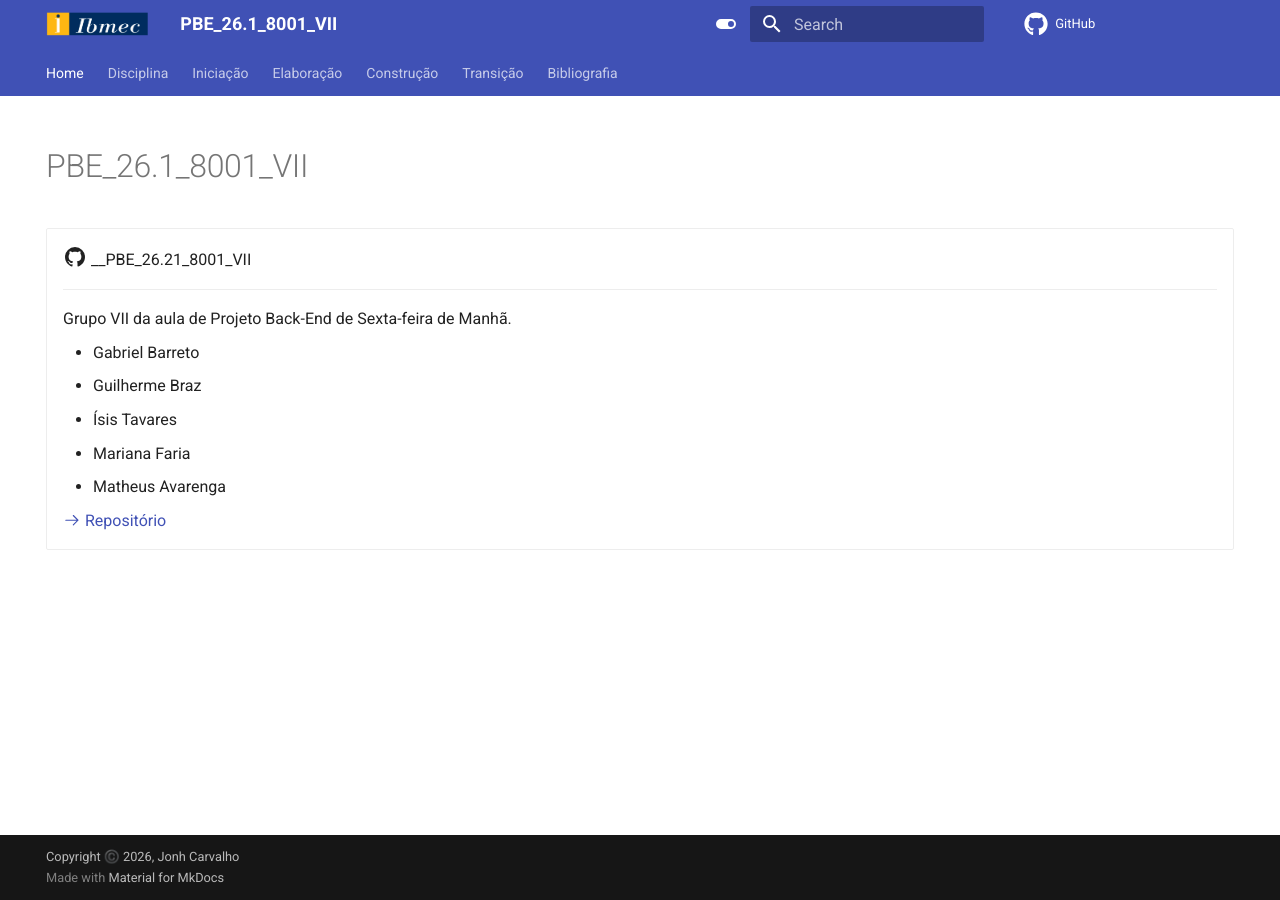
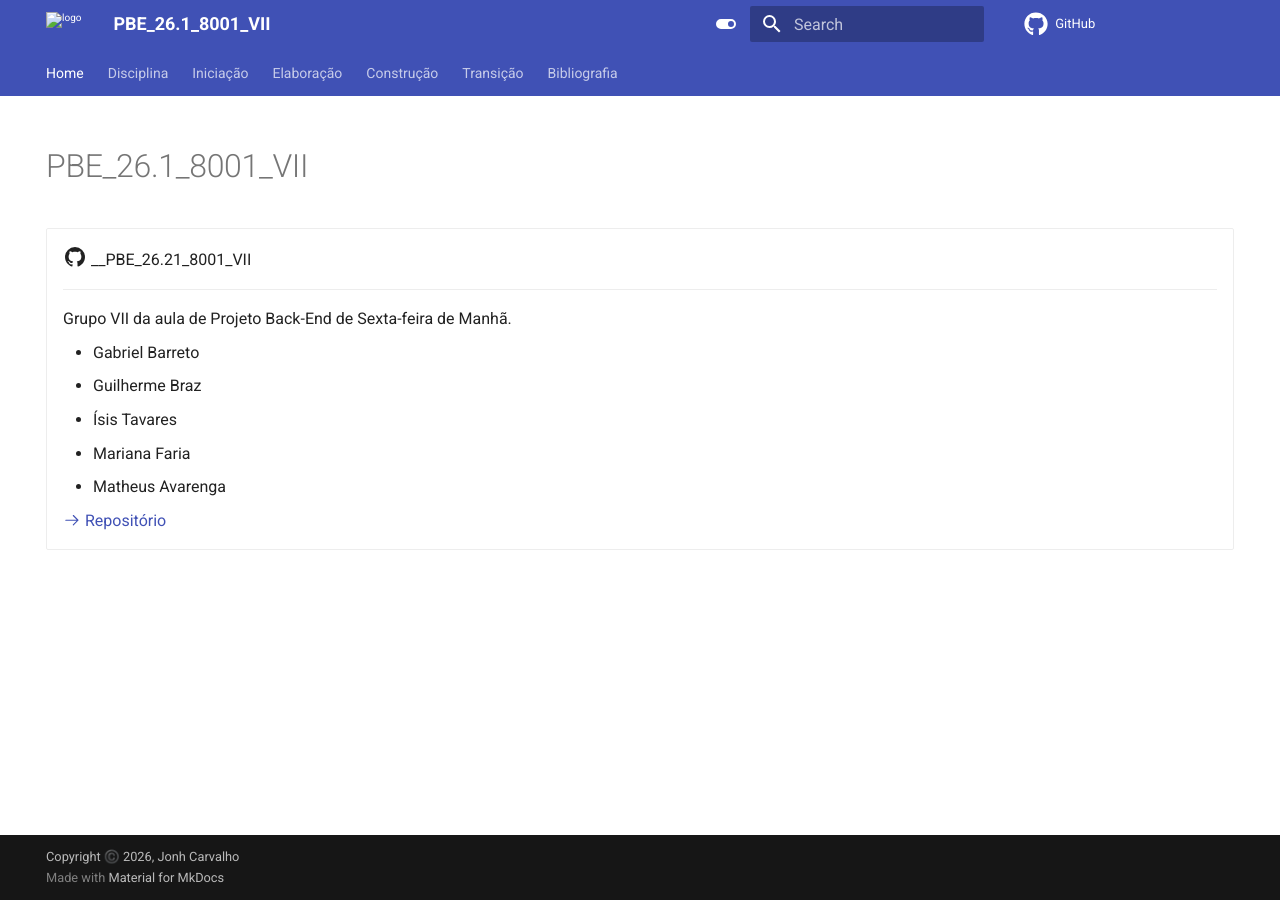
Before and after one commit to Projetos-de-Extensao/PBE_26.1_8001_VII, an MkDocs documentation site: the page built from docs/index.md, in a window 1280 px wide. Built offline with MkDocs 1.6.1 and Material for MkDocs 9.7.7, drawn with Linux system fonts in a browser that asks for light colours; comment, search, counter and statistics services are not loaded.

Commit message:
Correção logo

```diff
--- a/mkdocs.yml
+++ b/mkdocs.yml
@@ -98,9 +98,9 @@ plugins:
   - search
 
 theme:
-  favicon: assets/ibmec_icon.png
+  favicon: docs/assets/ibmec_icon.png
   name: material
-  logo: assets/ibmec_logo.png
+  logo: docs/assets/ibmec_logo.png
   palette:
 
     - media: "(prefers-color-scheme)"
```
